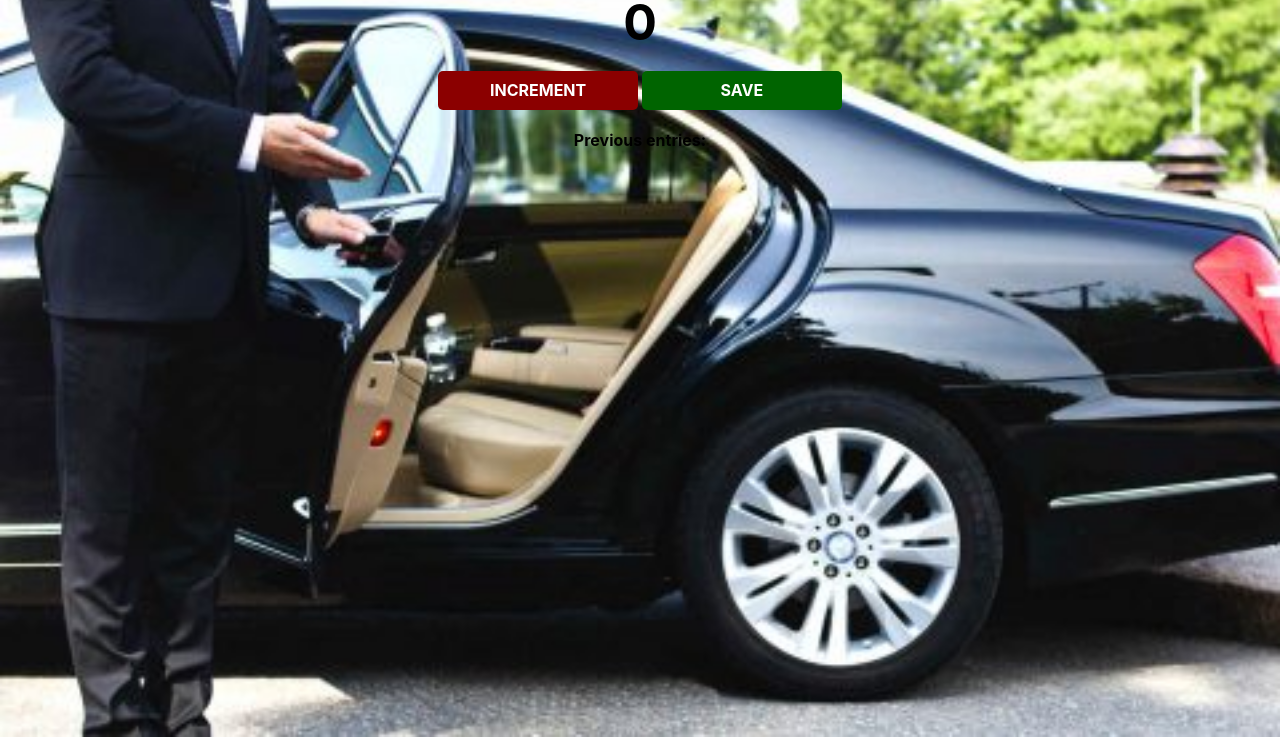
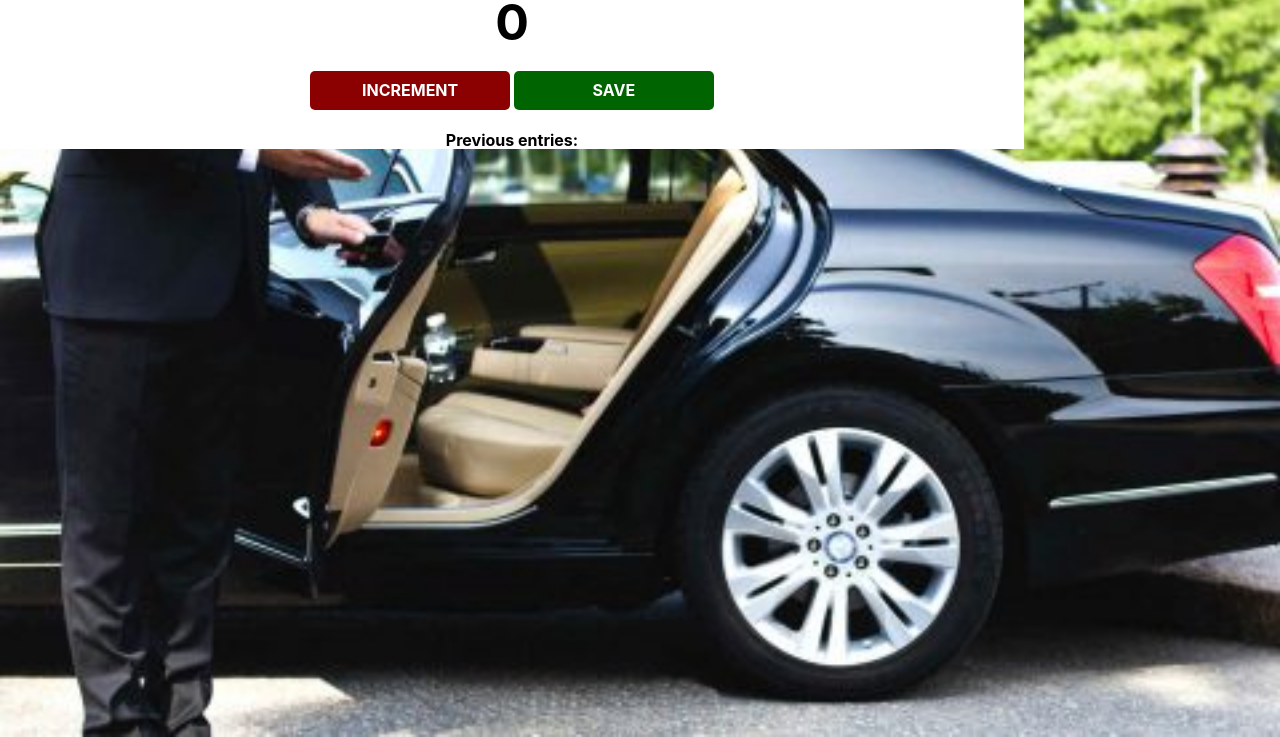
Before and after one commit to alyaboo/Just-a-counter, a plain HTML site: page index.html in a window 1280 px wide. Shown: the part 63-800 px from the top of the page. Drawn offline with nearby package versions, Linux system fonts and the light colour scheme.

Commit message:
Update index.css
fixed max width

```diff
--- a/index.css
+++ b/index.css
@@ -7,7 +7,8 @@ body {
     height: 100%vh;
 }
 .container{
-margin: 10px 50px 20px;
+    background: white;
+    max-width: 80%;
 }
 
 h1 {
```
